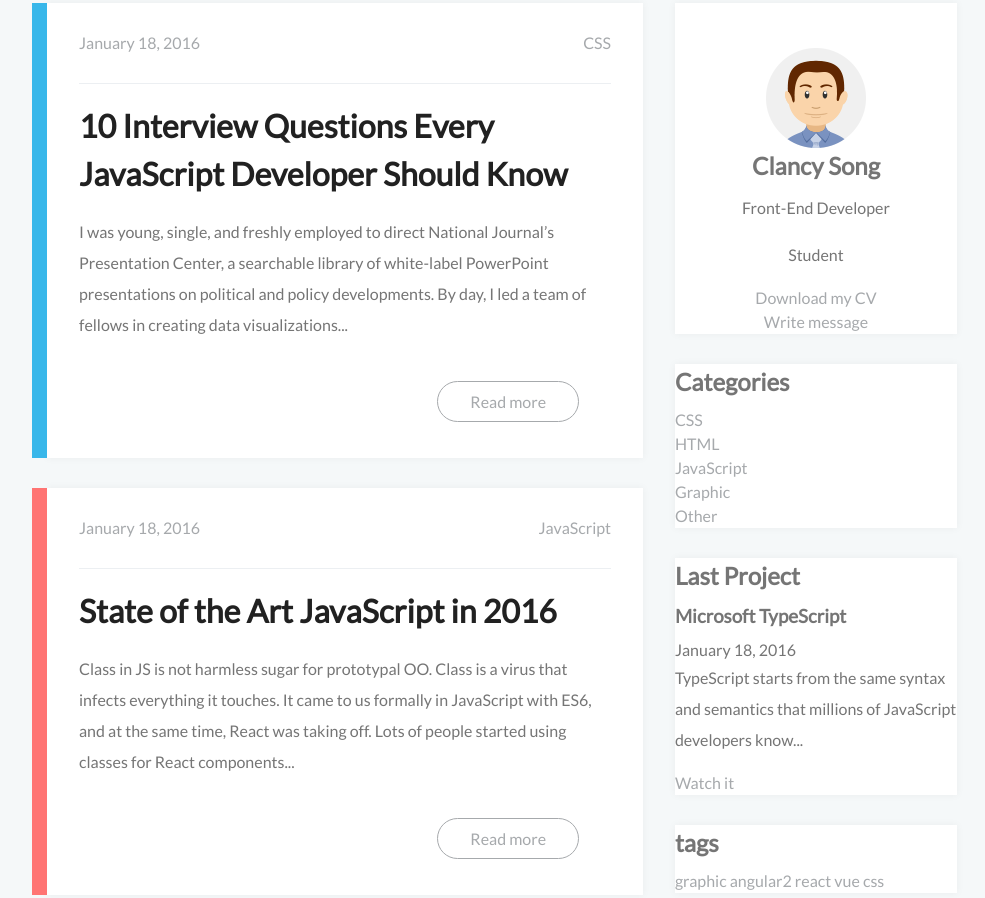
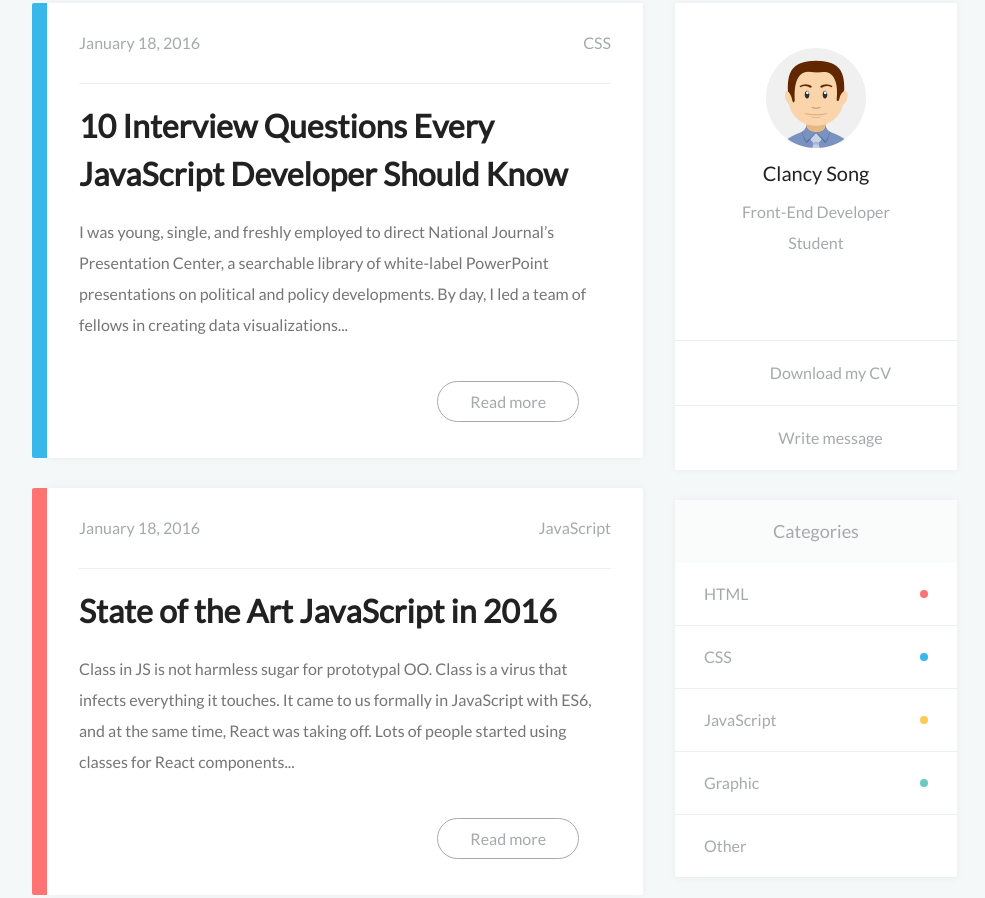
Before and after one commit to cicec/resume, a plain HTML site: page index.html in a window 1280 px wide. Shown: the part 867-1765 px from the top of the page, without its empty margins (138-1123 px from the left). Drawn offline with Linux system fonts and the light colour scheme.

Commit message:
start page complete

```diff
--- a/css/start-page.css
+++ b/css/start-page.css
@@ -1,4 +1,5 @@
 /* global style */
+
 .icon {
     width: 1em;
     height: 1em;
@@ -57,6 +58,7 @@ body {
 }
 
 /* header */
+
 header {
     background: #ffffff;
     height: 144px;
@@ -113,9 +115,11 @@ header nav ul li {
 header nav ul li:first-child {
     margin-left: 0;
 }
+
 /* end header */
 
 /* banners */
+
 .banners {
     margin-top: 40px;
 }
@@ -132,7 +136,7 @@ header nav ul li:first-child {
     margin-top: 22px;
     position: relative;
     box-shadow: 0px 0px 8px rgba(0, 0, 0, 0.05);
-    border-radius: 1px;
+    border-radius: 2px;
 }
 
 .banner-wrapper:nth-child(1),
@@ -200,9 +204,11 @@ header nav ul li:first-child {
     bottom: 22px;
     left: 30px;
 }
+
 /* end banners */
 
 /* main */
+
 main {
     margin-top: 40px;
 }
@@ -213,6 +219,7 @@ main .container {
 }
 
 /* articles */
+
 .articles {
     flex: 0 0 65.5%;
     max-width: 65.5%;
@@ -224,6 +231,8 @@ main .container {
     position: relative;
     margin: 30px 0;
     padding: 0 32px;
+    border-top-right-radius: 2px;
+    border-bottom-right-radius: 2px;
 }
 
 .articles article:first-child {
@@ -234,6 +243,8 @@ main .container {
     content: '';
     width: 15px;
     height: 100%;
+    border-top-left-radius: 2px;
+    border-bottom-left-radius: 2px;
     position: absolute;
     top: 0;
     left: -15px;
@@ -295,6 +306,7 @@ main .container {
 }
 
 /* pagination */
+
 .pagination {
     padding: 30px 0;
     display: flex;
@@ -305,7 +317,7 @@ main .container {
 .pagination a {
     background: #ffffff;
     box-shadow: 0px 0px 8px rgba(0, 0, 0, 0.05);
-    border-radius: 16px;
+    border-radius: 18px;
     padding: 6px 22px;
     font-size: 15px;
 }
@@ -321,7 +333,9 @@ main .container {
     justify-content: space-between;
     align-items: center;
 }
+
 /* end pagination */
+
 /* end articles */
 
 /* aside */
@@ -334,6 +348,7 @@ main .container {
     background: #ffffff;
     box-shadow: 0px 0px 8px rgba(0, 0, 0, 0.05);
     margin: 30px 0;
+    border-radius: 2px;
 }
 
 .aside-block .author {
@@ -342,7 +357,107 @@ main .container {
     text-align: center;
 }
 
-.aside-block .author a {
+.aside-block .author>h2 {
+    font-size: 20px;
+    margin-top: 10px;
+    font-weight: 500;
+    color: #212121;
+}
+
+.aside-block .author>p {
+    color: #a6a9ac;
+    margin: 0;
+}
+
+.aside-block .author .social {
+    margin: 20px;
+}
+
+.aside-block .author .social>a {
+    font-size: 28px;
+    margin: 0 6px;
+}
+
+.aside-block .author>a {
     display: block;
+    padding: 20px 0;
+    border-top: 1px solid #eceff2;
+}
+
+.aside-block .author>a:hover {
+    background: #f5f8f9;
+    border-color: #f5f8f9;
+}
+
+.aside-block .author>a>svg {
+    margin-right: 10px;
+}
+
+.aside-block .categories>h2 {
+    background: #fafcfc;
+    color: #a6a9ac;
+    text-align: center;
+    padding: 18px 0;
+    margin: 0;
+    font-weight: 500;
+    font-size: 18px;
+}
+
+.aside-block .categories>ul>li>a {
+    display: block;
+    padding: 19px 29px;
+    border-bottom: 1px solid #eceff2;
+    position: relative;
+}
+
+.aside-block .categories>ul>li>a:hover {
+    background: #f5f8f9;
+    border-color: #f5f8f9;
+}
+
+.aside-block .categories>ul>li>a::after {
+    content: '';
+    width: 8px;
+    height: 8px;
+    border-radius: 100%;
+    position: absolute;
+    top: calc(50% - 4px);
+    right: 29px;
+}
+
+.aside-block .categories-html::after {
+    background: #ff7473;
+}
+
+.aside-block .categories-css::after {
+    background: #38b7ea;
+}
+
+.aside-block .categories-javascript::after {
+    background: #ffc952;
+}
+
+.aside-block .categories-graphic::after {
+    background: #6dc8bf;
 }
 /* end aside */
+
+/* footer */
+footer {
+    background: #ffffff;
+}
+
+footer .container {
+    padding: 20px 0;
+    display: flex;
+    justify-content: space-between;
+}
+
+footer .container>p{
+    margin: 0;
+}
+
+footer .social>a {
+    font-size: 20px;
+    margin: 0 6px;
+}
--- a/index.html
+++ b/index.html
@@ -208,26 +208,46 @@
                     <p>Front-End Developer</p>
                     <p>Student</p>
                     <div class="social">
-                        <a href=""></a>
-                        <a href=""></a>
-                        <a href=""></a>
+                        <a href="">
+                            <svg class="icon" aria-hidden="true">
+                                <use xlink:href="#icon-github"></use>
+                            </svg>
+                        </a>
+                        <a href="">
+                            <svg class="icon" aria-hidden="true">
+                                <use xlink:href="#icon-Codepen"></use>
+                            </svg>
+                        </a>
+                        <a href="">
+                            <svg class="icon" aria-hidden="true">
+                                <use xlink:href="#icon-twitter3"></use>
+                            </svg>
+                        </a>
                     </div>
-                    <a href="" class="download">Download my CV</a>
-                    <a href="" class="message">Write message</a>
+                    <a href="" class="download">
+                        <svg class="icon" aria-hidden="true">
+                            <use xlink:href="#icon-imagetext"></use>
+                        </svg> Download my CV
+                    </a>
+                    <a href="" class="message">
+                        <svg class="icon" aria-hidden="true">
+                            <use xlink:href="#icon-email"></use>
+                        </svg> Write message
+                    </a>
                 </aside>
 
                 <aside class="categories">
                     <h2>Categories</h2>
                     <ul>
-                        <li><a href="">CSS</a></li>
-                        <li><a href="">HTML</a></li>
-                        <li><a href="">JavaScript</a></li>
-                        <li><a href="">Graphic</a></li>
-                        <li><a href="">Other</a></li>
+                        <li><a href="" class="categories-html">HTML</a></li>
+                        <li><a href="" class="categories-css">CSS</a></li>
+                        <li><a href="" class="categories-javascript">JavaScript</a></li>
+                        <li><a href="" class="categories-graphic">Graphic</a></li>
+                        <li><a href="" class="categories-other">Other</a></li>
                     </ul>
                 </aside>
 
-                <aside class="project">
+                <!-- <aside class="project">
                     <h2>Last Project</h2>
                     <div class="content">
                         <h3>Microsoft TypeScript</h3>
@@ -246,7 +266,7 @@
                         <a href="">vue</a>
                         <a href="">css</a>
                     </div>
-                </aside>
+                </aside> -->
             </div>
             <!-- end aside -->
 
@@ -257,12 +277,24 @@
     <!-- footer -->
     <footer>
         <div class="container">
-            <p>© Code by Clancy Song. All Rights Reserved.</p>
-            <ul>
-                <li><a href=""></a></li>
-                <li><a href=""></a></li>
-                <li><a href=""></a></li>
-            </ul>
+            <p>Code by Clancy Song.</p>
+            <div class="social">
+                <a href="">
+                    <svg class="icon" aria-hidden="true">
+                        <use xlink:href="#icon-github"></use>
+                    </svg>
+                </a>
+                <a href="">
+                    <svg class="icon" aria-hidden="true">
+                        <use xlink:href="#icon-Codepen"></use>
+                    </svg>
+                </a>
+                <a href="">
+                    <svg class="icon" aria-hidden="true">
+                        <use xlink:href="#icon-twitter3"></use>
+                    </svg>
+                </a>
+            </div>
         </div>
     </footer>
     <!-- end footer -->
```
